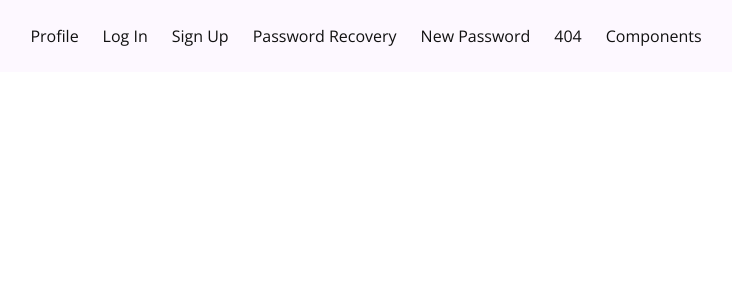
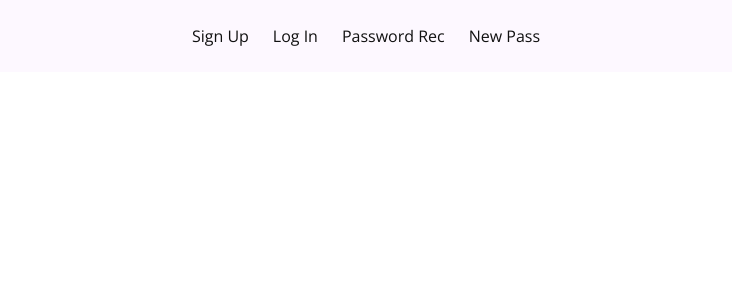
Before and after one commit to Vadzimka0/cards-team, a React (Create React App) app: page /#/ in a window 1280 px wide. Before the commit this address led to /#/signup. Shown: the top 300 px of the page, without its empty margins (274-1006 px from the left). Built offline with nearby package versions, Linux system fonts and the light colour scheme.

Commit message:
active links in navigation

```diff
--- a/src/app/AppRoutes.tsx
+++ b/src/app/AppRoutes.tsx
@@ -1,7 +1,15 @@
 import { Navigate, Route, Routes } from 'react-router-dom';
 
 import { PATHS } from 'enums';
-import { ErrorPage, LogIn, NewPassword, PasswordRecovery, Profile, SignUp } from 'pages';
+import {
+  ErrorPage,
+  LogIn,
+  NewPassword,
+  Packs,
+  PasswordRecovery,
+  Profile,
+  SignUp,
+} from 'pages';
 import { TestPage } from 'pages/TestPage/TestPage';
 import { ReturnComponentType } from 'types';
 
@@ -9,6 +17,7 @@ export const AppRoutes = (): ReturnComponentType => (
   <Routes>
     <Route path={PATHS.HOME} element={<Profile />} />
     <Route path={PATHS.PROFILE} element={<Profile />} />
+    <Route path={PATHS.PACKS} element={<Packs />} />
     <Route path={PATHS.LOGIN} element={<LogIn />} />
     <Route path={PATHS.SIGN_UP} element={<SignUp />} />
     <Route path={PATHS.PASSWORD_RECOVERY} element={<PasswordRecovery />} />
--- a/src/components/Navbar/Navbar.module.css
+++ b/src/components/Navbar/Navbar.module.css
@@ -7,3 +7,8 @@
   align-items: center;
   gap: 1.5rem;
 }
+
+a.active {
+  color: #e8e8e8;
+  background-color: royalblue;
+}
--- a/src/components/Navbar/Navbar.tsx
+++ b/src/components/Navbar/Navbar.tsx
@@ -7,12 +7,35 @@ import { ReturnComponentType } from 'types';
 
 export const Navbar = (): ReturnComponentType => (
   <header className={styles.navbar}>
-    <NavLink to={PATHS.PROFILE}>Profile</NavLink>
-    <NavLink to={PATHS.LOGIN}>Log In</NavLink>
-    <NavLink to={PATHS.SIGN_UP}>Sign Up</NavLink>
-    <NavLink to={PATHS.PASSWORD_RECOVERY}>Password Recovery</NavLink>
-    <NavLink to={PATHS.NEW_PASSWORD}>New Password</NavLink>
-    <NavLink to={PATHS.ERROR}>404</NavLink>
-    <NavLink to={PATHS.TEST_PAGE}>Components</NavLink>
+    {/* <NavLink to={PATHS.PROFILE}>Profile</NavLink> */}
+    {/* <NavLink to={PATHS.PACKS}>Packs</NavLink> */}
+    <NavLink
+      to={PATHS.SIGN_UP}
+      className={({ isActive }) => (isActive ? styles.active : '')}
+    >
+      Sign Up
+    </NavLink>
+    <NavLink
+      to={PATHS.LOGIN}
+      className={({ isActive }) => (isActive ? styles.active : '')}
+    >
+      Log In
+    </NavLink>
+    <NavLink
+      to={PATHS.PASSWORD_RECOVERY}
+      className={({ isActive }) => (isActive ? styles.active : '')}
+    >
+      Password Rec
+    </NavLink>
+    <NavLink
+      to={PATHS.NEW_PASSWORD}
+      className={({ isActive }) => (isActive ? styles.active : '')}
+    >
+      New Pass
+    </NavLink>
+    {/* <NavLink to={PATHS.ERROR}>404</NavLink> */}
+    {/* <NavLink to={PATHS.TEST_PAGE}>Test</NavLink> */}
+
+    {}
   </header>
 );
--- a/src/enums/paths/index.ts
+++ b/src/enums/paths/index.ts
@@ -1,6 +1,7 @@
 export enum PATHS {
   HOME = '/',
   PROFILE = '/profile',
+  PACKS = '/packs',
   LOGIN = '/login',
   SIGN_UP = '/signup',
   PASSWORD_RECOVERY = '/password-recovery',
```
